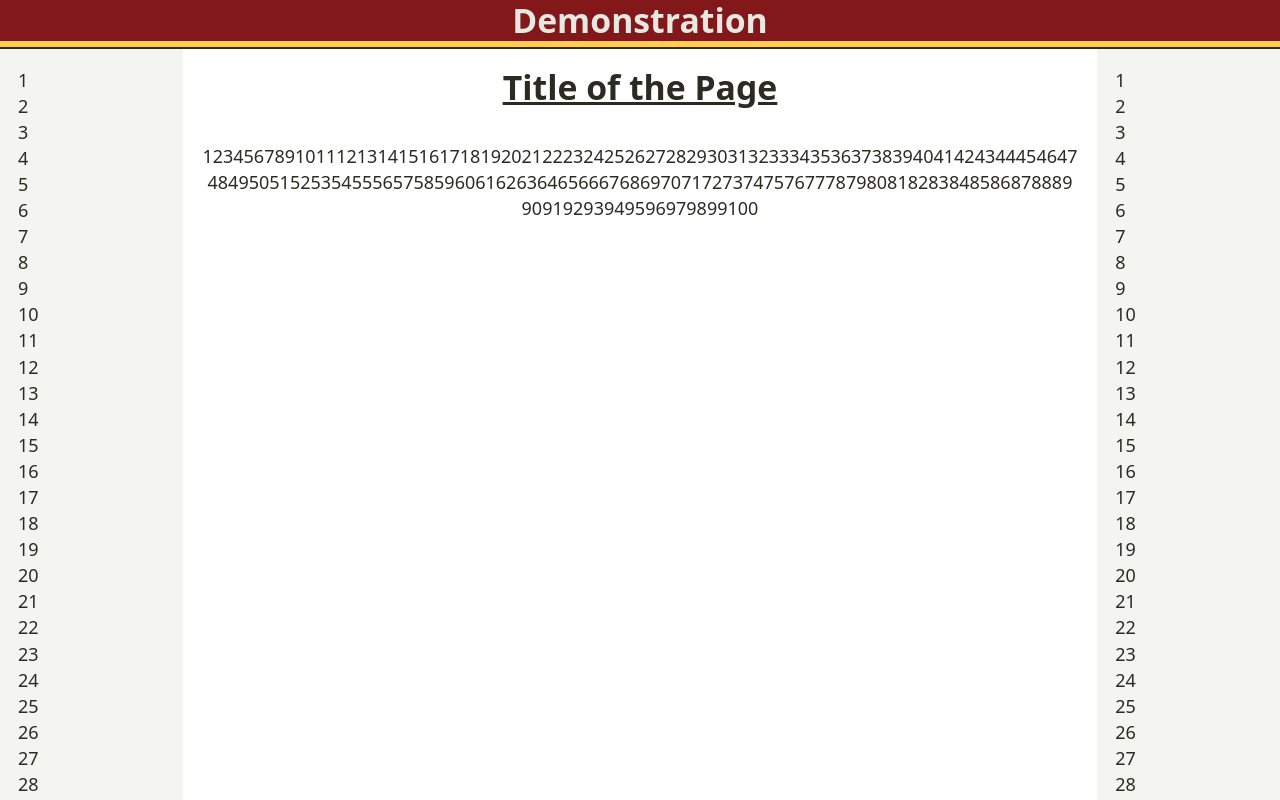
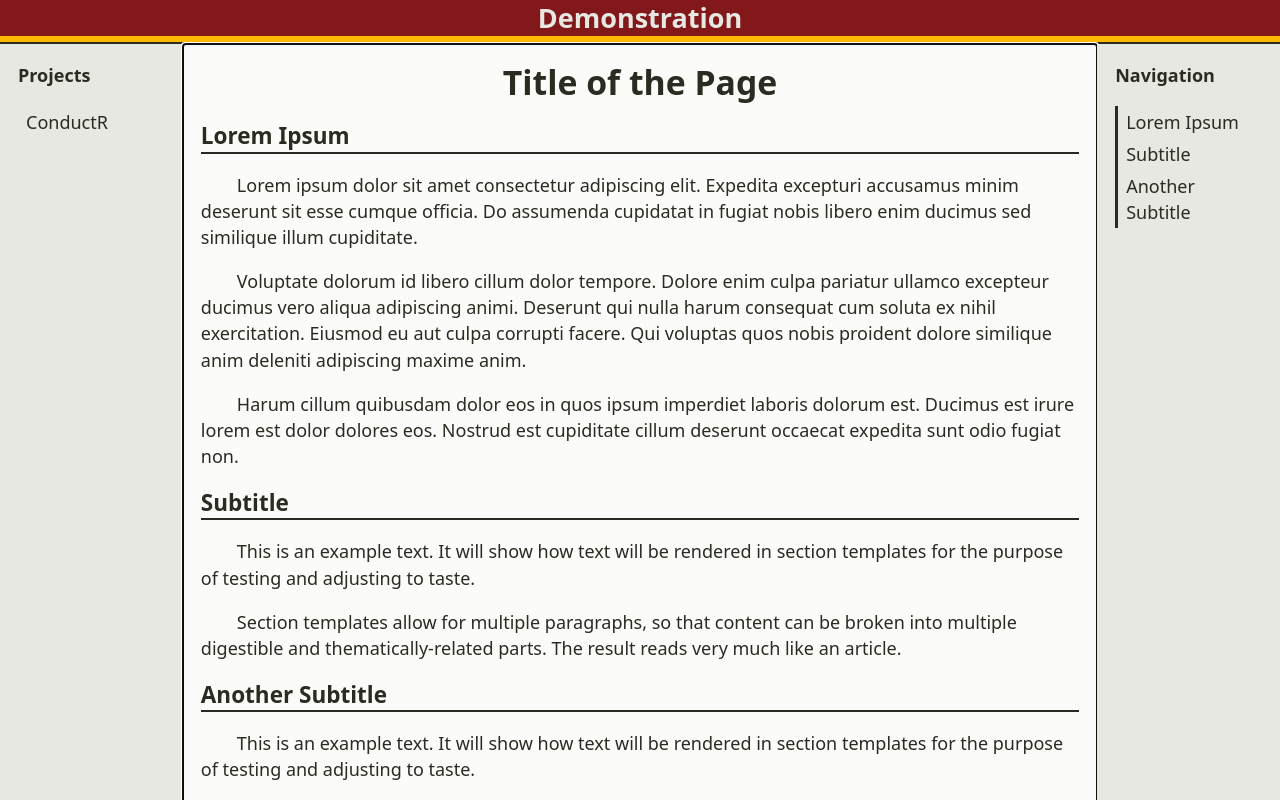
Before and after one commit to bthol/demonstration, a Vue app: page / in a window 1280 px wide. Shown: the top 800 px of the page. Built offline with nearby package versions, Linux system fonts and the light colour scheme.

Commit message:
architectural design

```diff
--- a/index.html
+++ b/index.html
@@ -4,9 +4,7 @@
     <meta charset="UTF-8" />
     <link rel="icon" type="image/svg+xml" href="/favicon.svg" />
     <meta name="viewport" content="width=device-width, initial-scale=1.0" />
-    <title>demonstration</title>
-    <!-- HTMX CDN -->
-    <script src="https://cdn.jsdelivr.net/npm/htmx.org@2.0.11/dist/htmx.min.js" integrity="sha384-2OatzQy1H+Zd/IIrjr1TcuDGqLXeHhbooAyJY1KdQMKnr4LZ22k31GBLdYKHmVjg" crossorigin="anonymous"></script>
+    <title>Demonstration</title>
   </head>
   <body>
     <div id="app"></div>
--- a/server.cjs
+++ b/server.cjs
@@ -1,5 +1,5 @@
 // Simple server to serve static file from dist directory
-require('dotenv');
+require('dotenv').config();
 const express = require('express');
 const path = require('path');
 const app = express();
@@ -8,9 +8,21 @@ const port = process.env.PORT || 3707;
 // connect to dist directory
 app.use(express.static(path.join(__dirname, 'dist')));
 
-// serve index page on root
+// redirect root to first project
 app.get('/', (req, res) => {
-  res.sendFile(path.join(__dirname, 'index.html'));
+  res.sendFile(path.join(__dirname, 'dist', 'index.html'));
+});
+
+// project links are routed to project pages using route param
+app.get('/projects/:name', (req, res) => {
+  const name = req.params.name;
+  const filePath = path.join(__dirname, 'dist', `${name}.html`);
+  res.sendFile(filePath, (err) => {
+    if (err) {
+      // Fallback for file not found (404)
+      res.status(404).send('<h1>404 - Page Not Found</h1>');
+    }
+  });
 });
 
 app.listen(port, () => {
--- a/src/App.vue
+++ b/src/App.vue
@@ -1,16 +1,42 @@
 <script setup lang="ts">
-import { ref, reactive } from 'vue'
+import { ref, reactive, onMounted } from 'vue'
 import Header from './components/Header.vue'
 import Footer from './components/Footer.vue'
 import PageTitle from './components/PageTitle.vue'
+import ContentSection from './components/ContentSection.vue'
+import SectionLinks from './components/SectionLinks.vue'
+import ProjectLinks from './components/ProjectLinks.vue'
 import ListItems from './components/ListItems.vue'
 
-const titleRef = ref('Title of the Page')
+// list generator
 let listBuild = [];
 for (let i = 0; i < 100; i++) {
   listBuild.push(i + 1);
 }
-const listRef = reactive(listBuild)
+const listRef = reactive(listBuild);
+
+// store page title in ref
+const titleRef = ref('Title of the Page');
+
+// declare new set
+let sectionList: Set<string> | Array<string> = new Set();
+// populate set with subtitles
+sectionList.add('Lorem Ipsum');
+sectionList.add('Subtitle');
+sectionList.add('Another Subtitle');
+// convert to array and wrap in reactive
+sectionList = reactive(Array.from(sectionList));
+
+// dom refs
+const mainContent = ref<HTMLElement | null>(null);
+// const asideLeft = ref<HTMLElement | null>(null);
+// const asideRight = ref<HTMLElement | null>(null);
+onMounted(() => {
+  if (mainContent.value) {
+    // focus on content
+    mainContent.value.focus();
+  }
+});
 </script>
 
 <template>
@@ -19,17 +45,36 @@ const listRef = reactive(listBuild)
 
   <div class="content-layout">
 
-    <aside class="bg-olive-100">
-      <ListItems :list="listRef" />
+    <aside ref="asideLeft" class="text-l">
+      <div class="aside-label font-bold">Projects</div>
+      <ProjectLinks />
     </aside>
 
-    <main>
+    <main ref="mainContent">
       <PageTitle :title="titleRef" />
+
+      <ContentSection :subtitle="sectionList[0]" text="
+      Lorem ipsum dolor sit amet consectetur adipiscing elit. Expedita excepturi accusamus minim deserunt sit esse cumque officia. Do assumenda cupidatat in fugiat nobis libero enim ducimus sed similique illum cupiditate.
+
+      /Voluptate dolorum id libero cillum dolor tempore. Dolore enim culpa pariatur ullamco excepteur ducimus vero aliqua adipiscing animi. Deserunt qui nulla harum consequat cum soluta ex nihil exercitation. Eiusmod eu aut culpa corrupti facere. Qui voluptas quos nobis proident dolore similique anim deleniti adipiscing maxime anim.
+
+      /Harum cillum quibusdam dolor eos in quos ipsum imperdiet laboris dolorum est. Ducimus est irure lorem est dolor dolores eos. Nostrud est cupiditate cillum deserunt occaecat expedita sunt odio fugiat non." />
+
+      <ContentSection :subtitle="sectionList[1]" text="This is an example text. It will show how text will be rendered in section templates for the purpose of testing and adjusting to taste.
+
+      /Section templates allow for multiple paragraphs, so that content can be broken into multiple digestible and thematically-related parts. The result reads very much like an article." />
+
+      <ContentSection :subtitle="sectionList[2]" text="This is an example text. It will show how text will be rendered in section templates for the purpose of testing and adjusting to taste.
+
+      /Section templates allow for multiple paragraphs, so that content can be broken into multiple digestible and thematically-related parts. The result reads very much like an article." />
+
       <ListItems :list="listRef" :inline="true" />
+
     </main>
 
-    <aside class="bg-olive-100">
-      <ListItems :list="listRef" />
+    <aside ref="asideRight" class="text-l">
+      <div class="aside-label font-bold">Navigation</div>
+      <SectionLinks :sectionList="sectionList" />
     </aside>
 
   </div>
@@ -44,4 +89,17 @@ const listRef = reactive(listBuild)
   grid-template-columns: 1fr 5fr 1fr;
   min-height: 100vh;
 }
+main, aside {
+  max-height: 100vh;
+  overflow-y: scroll;
+}
+main {
+  background-color: var(--solid-color-2);
+}
+aside {
+  background-color: var(--solid-color-3);
+}
+.aside-label {
+  margin: 1rem;
+}
 </style>
--- /dev/null
+++ b/src/components/ContentSection.vue
@@ -0,0 +1,38 @@
+<script setup lang="ts">
+const props = defineProps({
+  subtitle: {
+    type: String,
+    required: true
+  },
+  text: {
+    type: String,
+    required: true
+  }
+});
+const paragraphTest: Boolean = props.text.length > 0; // prevent rendering on empty paragraphs
+const paragraphs = props.text.split('/');
+</script>
+
+<template>
+  <section>
+    <div class="sub-title-layout text-xl font-bold">
+      <h3 :id="subtitle">{{ subtitle }}</h3>
+    </div>
+    <p v-if="paragraphTest" v-for="(paragraph, index) in paragraphs" :key="index">
+    {{ paragraph }}
+    </p>
+  </section>
+</template>
+
+<style scoped>
+.sub-title-layout {
+  display: flex;
+  border-bottom: 2px solid var(--detail-color-2);
+  margin-left: 1rem;
+  margin-right: 1rem;
+}
+p {
+  margin: 1rem;
+  text-indent: 2rem;
+}
+</style>
--- a/src/components/Footer.vue
+++ b/src/components/Footer.vue
@@ -12,8 +12,8 @@ footer {
   display: flex;
   justify-content: center;
   width: 100%;
-  background-color: var(--color-red-900);
-  color: var(--color-olive-200);
-  border-bottom: 2px solid var(--color-olive-800);
+  background-color: var(--solid-color-1);
+  color: var(--font-color-2);
+  border-top: 2px solid var(--detail-color-2);
 }
 </style>
--- a/src/components/Header.vue
+++ b/src/components/Header.vue
@@ -2,19 +2,22 @@
 </script>
 
 <template>
-  <header class="bg-red-900 text-olive-200">
-    <div class="text-3xl font-bold">Demonstration</div>
+  <header>
+    <div class="text-2xl font-bold">Demonstration</div>
   </header>
-  <div class="header-flare bg-amber-400/70"></div>
+  <div class="header-flare"></div>
 </template>
 
 <style scoped>
 header {
   display: flex;
   justify-content: center;
+  color: var(--font-color-2);
+  background-color: var(--solid-color-1);
 }
 .header-flare {
   height: 8px;
-  border-bottom: 2px solid var(--color-olive-800);
+  background: var(--detail-color-1);
+  border-bottom: 2px solid var(--detail-color-2);
 }
 </style>
--- a/src/components/ListItems.vue
+++ b/src/components/ListItems.vue
@@ -48,5 +48,6 @@ const props = defineProps({
   flex-wrap: wrap;
   width: 100%;
   overflow-x: scroll;
+  margin: 4px 0px;
 }
 </style>
--- a/src/components/PageTitle.vue
+++ b/src/components/PageTitle.vue
@@ -9,7 +9,7 @@ defineProps({
 </script>
 
 <template>
-  <div class="page-title-layout text-3xl font-bold underline">
+  <div class="page-title-layout text-3xl font-bold">
     <h1>{{ title }}</h1>
   </div>
 </template>
--- /dev/null
+++ b/src/components/ProjectLinks.vue
@@ -0,0 +1,39 @@
+<script setup lang="ts">
+import { reactive } from 'vue'
+const root = "";
+const list = reactive([
+  {name: "ConductR", url: `${root}/apps/conductr`}
+]);
+</script>
+
+<template>
+
+  <ul class="list-items-layout block-style">
+    <li v-for="(project, index) in list" :key="index">
+      {{ project.name }}
+    </li>
+  </ul>
+
+</template>
+
+<style scoped>
+.list-items-layout {
+  display: flex;
+  list-style-type: none;
+  padding: 1rem;
+  padding-top: 0rem;
+  margin: 0px;
+}
+.block-style {
+  align-items: flex-start;
+  flex-direction: column;
+  overflow-y: scroll;
+}
+li {
+  padding: 3px 8px;
+  cursor: pointer;
+}
+li:hover {
+  background-color: var(--solid-color-2);
+}
+</style>
--- /dev/null
+++ b/src/components/SectionLinks.vue
@@ -0,0 +1,49 @@
+<script setup lang="ts">
+const props = defineProps({
+  // array data to be listed
+  sectionList: {
+    type: Array<string>,
+    required: true
+  }
+});
+
+const linkSection = (id:string) => {
+  const element: HTMLElement | null = document.getElementById(id);
+  if (element) {
+    element.scrollIntoView({ behavior: "smooth", block: "start" });
+    element.focus();
+  }
+};
+</script>
+
+<template>
+  <ul class="list-items-layout block-style">
+    <li v-for="(subtitle, index) in sectionList" :key="index" @click="linkSection(subtitle)">
+      {{ subtitle }}
+    </li>
+  </ul>
+</template>
+
+<style scoped>
+.list-items-layout {
+  display: flex;
+  list-style-type: none;
+  padding: 1rem;
+  padding-top: 0rem;
+  margin: 0px;
+}
+.block-style {
+  align-items: flex-start;
+  flex-direction: column;
+  overflow-y: scroll;
+}
+li {
+  padding: 3px 8px;
+  border-left: 3px solid var(--detail-color-2);
+  cursor: pointer;
+}
+li:hover {
+  background-color: var(--solid-color-2);
+  margin-left: 3px;
+}
+</style>
--- a/src/style.css
+++ b/src/style.css
@@ -3,7 +3,19 @@
 :root {
   --font: system-ui, 'Segoe UI', Roboto, sans-serif;
   font: 18px/145% var(--font);
-  color: var(--color-olive-800);
+
+  /* colors */
+  --font-color-1: var(--color-olive-800);
+  --font-color-2: var(--color-olive-200);
+
+  --detail-color-1: var(--color-amber-400);
+  --detail-color-2: var(--color-olive-800);
+
+  --solid-color-1: var(--color-red-900);
+  --solid-color-2: var(--color-olive-50);
+  --solid-color-3: var(--color-olive-200);
+
+  color: var(--font-color-1);
 }
 
   /* background-color: rgb(127, 23, 23);
```
Also changed, not shown: 1 other file (tests, documents, lock files or other folders).
